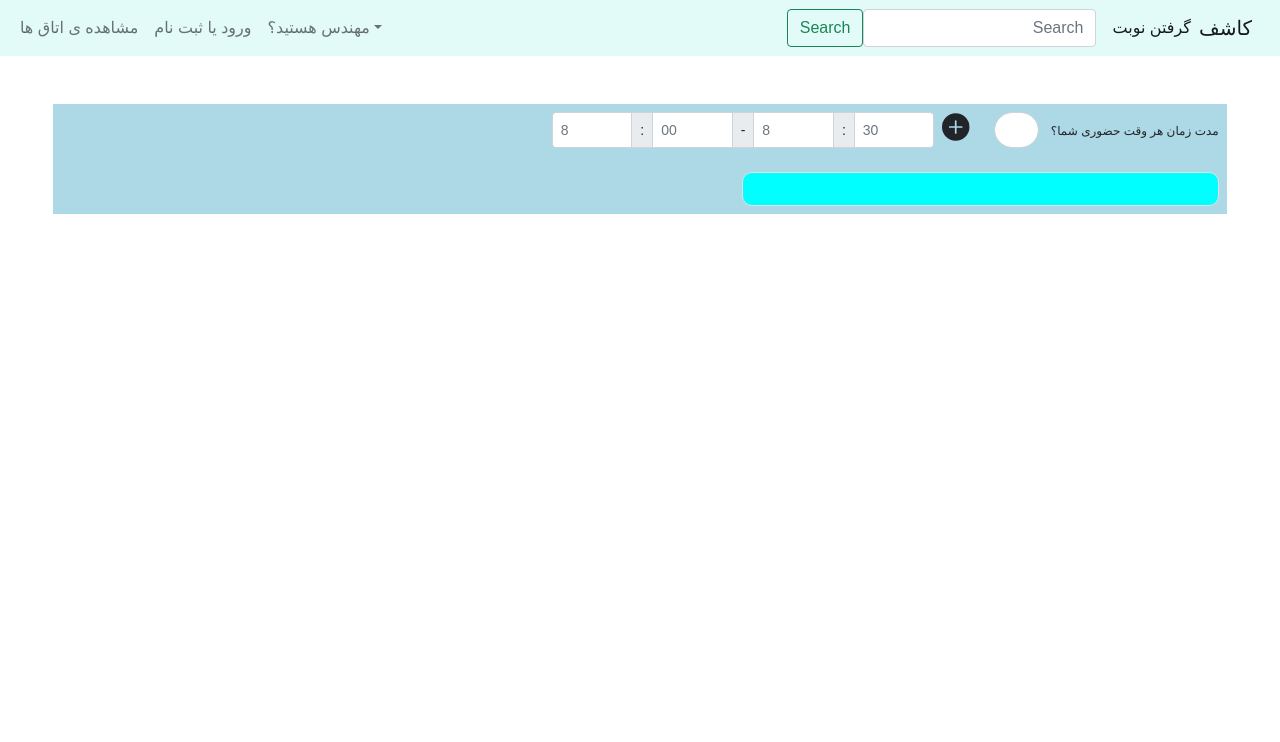
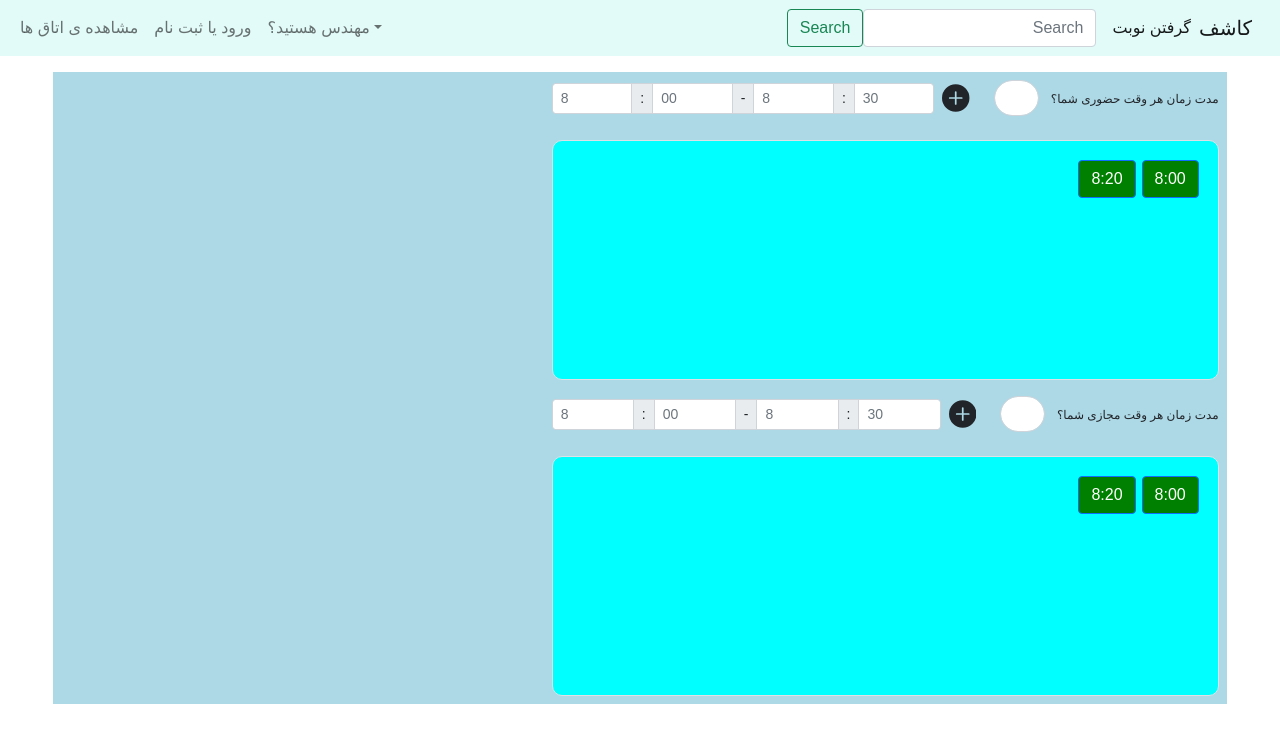
Before and after one commit to MelikaNobakhtian/luna-software-engineering, a React (Create React App) app in the folder Webfront/: page /doctorcal in a window 1280 px wide. Shown: the top 742 px of the page. Built offline with nearby package versions, Linux system fonts and the light colour scheme.

Commit message:
Fix doctors visits times buttons ui

```diff
--- a/Webfront/src/components/doctortimes/Doctorcalender.js
+++ b/Webfront/src/components/doctortimes/Doctorcalender.js
@@ -40,9 +40,10 @@ function Doctorcalender() {
       {/* وقت absolute dige flex end o ina taghiri ijad na */}
       {/* <div class="d-flex flex-row col-10 col-sm-2 mt-5" style={{justifyContent:"flex-end"}}> */}
 
-      <div class="d-flex p-2 flex-row col-11 my-1 mx-auto bd-highlight justify-self-center mt-5 mt-md-5" style={{ backgroundColor: "lightblue", alignSelf: "center" }}>
+      <div class="d-flex p-2 flex-row col-11 my-1 mx-auto bd-highlight justify-self-center mt-md-3 mt-2" style={{ backgroundColor: "lightblue", alignSelf: "center" }}>
         <div>
-        <div class="d-flex flex-column flex-sm-row col-lg-7  col-md-9 col-sm-11 col-9">
+          {/* بین col-md , col-sm   نشون که بشه تقویم هم جا داد */}
+          <div class="d-flex flex-column flex-sm-row col-lg-7 align-items-center  col-md-9 col-sm-11 col-9">
 
 
             <div class="row  align-items-center col-auto ms-4">
@@ -50,7 +51,7 @@ function Doctorcalender() {
                 <label for="hozori" class="col-auto ms-n3 sessionstimee ">مدت زمان هر وقت حضوری شما؟</label>
               </div>
               {/* class="col-2 me-n3 " */}
-            <div class=" col-auto row"
+              <div class=" col-auto row align-items-center"
               // style={{height:"clamp(10px,4vh,60px)" , width:"clamp(20px,4.5vw,40px)",borderRadius:100,backgroundColor:"white"}}
               >
                 {/* //width toye screen bozorg yeho ziadi ziad vali height taghriban hammon */}
@@ -60,8 +61,8 @@ function Doctorcalender() {
             </div>
 
             {/* تا sm */}
-         <div class="d-flex flex-row mt-sm-0 mt-3">
-          <BsPlusCircleFill class="min-vw-20 min-vh-20 ms-2 " style={{height:"clamp(30px,10vh,30px)",width:"clamp(30px,10vw,30px)"}}></BsPlusCircleFill>
+            <div class="d-flex flex-row mt-sm-0 align-items-center mt-3">
+              <BsPlusCircleFill class="min-vw-20 min-vh-20 ms-2 " style={{ height: "clamp(30px,10vh,30px)", width: "clamp(30px,10vw,30px)" }}></BsPlusCircleFill>
 
               <div class="input-group   input-group-sm " dir="ltr">
                 <input type="number" class="form-control " placeholder="8" aria-label="Username"></input>
@@ -76,10 +77,88 @@ function Doctorcalender() {
 
 
           </div>
-        <div class="p-3 d-flex col-5 flex-column border
-        mt-4
+          <div class="p-3 border d-flex col-lg-7 col-md-9 col-sm-11 col-11 flex-column border
+        mt-4 overflow-auto
 
-         " style={{ borderRadius: 10 ,backgroundColor:"cyan"}}></div>
+         " style={{ borderRadius: 10, backgroundColor: "cyan", height: "30vh" }}>
+
+            <div class=" " style={{ height: "26.5vh" }}>
+              {magazis.map((val) => {
+
+                {/* const [buttoncolor,setbuttoncolor]=useState("#53BC48"); */ }
+                return (<Button type="button" class="btn btn-success btn-sm col-2" data-bs-toggle="button"
+                  onClick={(val) => {
+                    sessionchange(val.id);
+                    // setbuttoncolor("red")
+                  }}
+                  style={{ margin: 3, backgroundColor: "green" }}>{val.time}</Button>
+                )
+              })}
+
+
+            </div>
+          </div>
+
+          <div class="d-flex flex-column flex-sm-row col-lg-7 align-items-center mt-3 col-md-9 col-sm-11 col-9">
+
+
+            <div class="row  align-items-center col-auto ms-4">
+              <div class="col-auto">
+                <label for="hozori" class="col-auto ms-n3 sessionstimee ">مدت زمان هر وقت مجازی شما؟</label>
+              </div>
+              {/* class="col-2 me-n3 " */}
+              {/* algin item mishe bardashte baraye balayi ham */}
+              <div class=" col-auto row algin-items-center"
+              // style={{height:"clamp(10px,4vh,60px)" , width:"clamp(20px,4.5vw,40px)",borderRadius:100,backgroundColor:"white"}}
+              >
+                {/* //width toye screen bozorg yeho ziadi ziad vali height taghriban hammon */}
+                {/* نوشته ی توش ریسپانسیو کوچیک نمیشه */}
+                <input id="hozori" class="col-auto" class="form-control" style={{ height: "clamp(10px,4.5vh,65px)", width: "clamp(45px,5.5vw,45px)", borderRadius: 100, backgroundColor: "white" }} aria-describedby="passwordHelpInline"></input>
+              </div>
+            </div>
+
+            {/* تا sm */}
+            <div class="d-flex flex-row mt-sm-0 align-items-center mt-3">
+              <BsPlusCircleFill class="min-vw-20 min-vh-20 ms-2 " style={{ height: "clamp(30px,10vh,30px)", width: "clamp(30px,10vw,30px)" }}></BsPlusCircleFill>
+
+              <div class="input-group   input-group-sm " dir="ltr">
+                <input type="number" class="form-control " placeholder="8" aria-label="Username"></input>
+                <span class="input-group-text">:</span>
+                <input type="number" class="form-control" placeholder="00" aria-label="Server"></input>
+                <span class="input-group-text">-</span>
+                <input type="numebr" class="form-control" placeholder="8" aria-label="Username"></input>
+                <span class="input-group-text">:</span>
+                <input type="number" class="form-control" placeholder="30" aria-label="Server"></input>
+              </div>
+            </div>
+
+
+          </div>
+
+          <div class="p-3 border d-flex col-lg-7 col-md-9 col-sm-11 col-11 flex-column border
+        mt-4 overflow-auto
+
+         " style={{ borderRadius: 10, backgroundColor: "cyan", height: "30vh" }}>
+
+            <div class=" " style={{ height: "26.5vh" }}>
+              {magazis.map((val) => {
+
+                {/* const [buttoncolor,setbuttoncolor]=useState("#53BC48"); */ }
+                return (<Button type="button" class="btn btn-success btn-sm col-2" data-bs-toggle="button"
+                  onClick={(val) => {
+                    sessionchange(val.id);
+                    // setbuttoncolor("red")
+                  }}
+                  style={{ margin: 3, backgroundColor: "green" }}>{val.time}</Button>
+                )
+              })}
+
+
+            </div>
+          </div>
+
+
+
 
 
 
```
Lines whose indentation alone changed are shown as unchanged.
